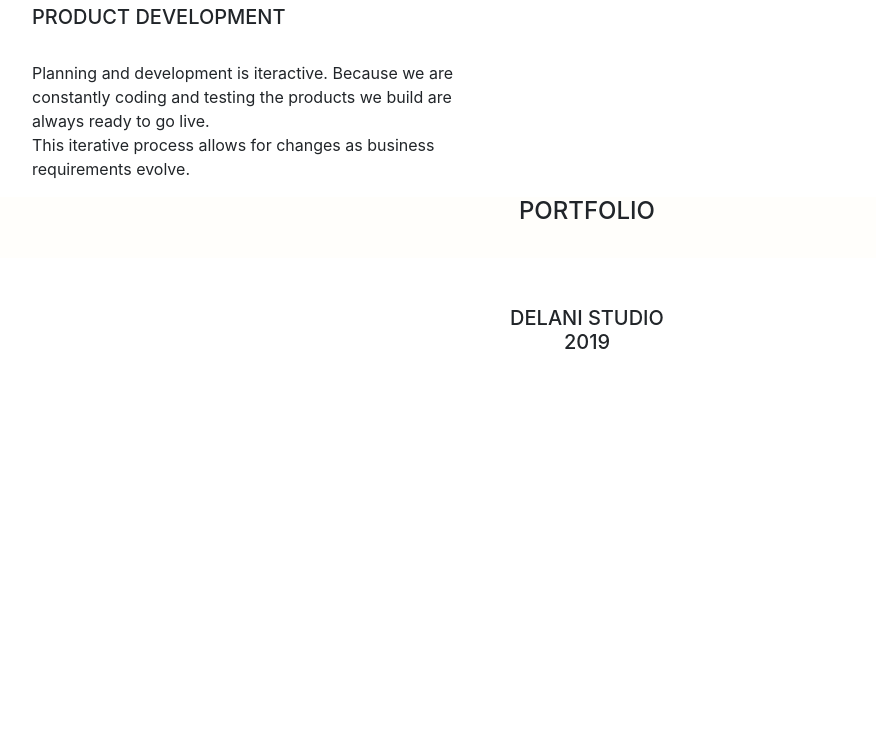
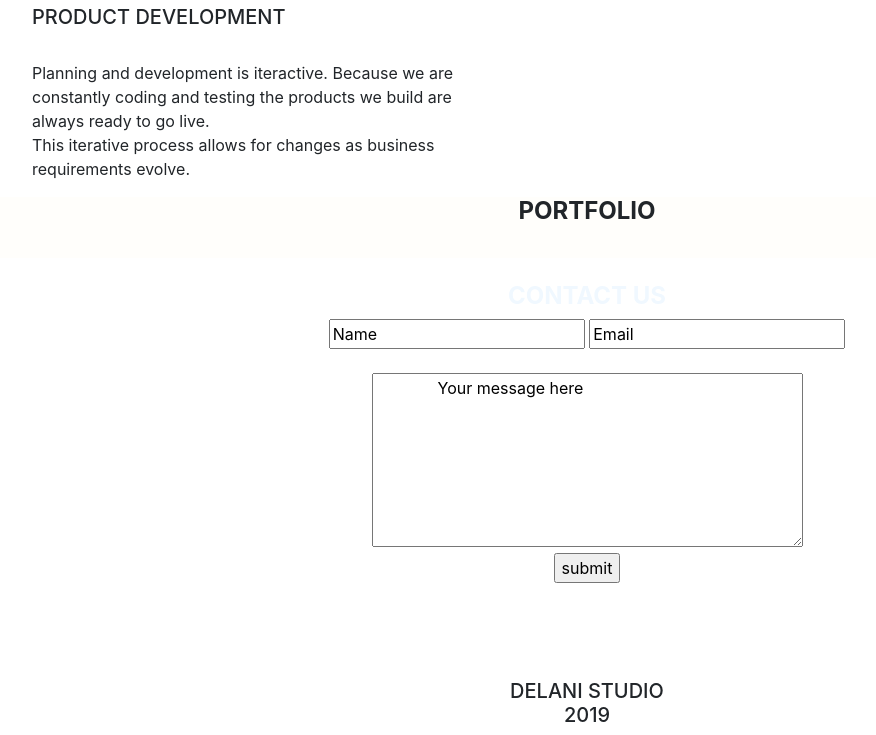
Before and after one commit to njeriigxx/Delani-Studio, a plain HTML site: page index.html in a window 1280 px wide. Shown: the part 1777-2512 px from the top of the page, without its empty margins (53-929 px from the left). Before the commit the page ends 2139 px from the top, so only its background shows below. Drawn offline with nearby package versions, Linux system fonts and the light colour scheme.

Commit message:
Added form

```diff
--- a/index.html
+++ b/index.html
@@ -28,6 +28,7 @@
             Then we help translate them into effective and elegant solutions.</p>
     </div>
     <div class="services">
+      <h4><b>SERVICES</b></h4>
         <p>Before we sign a contract or write a line of code our team will spend the necessary time needed to understand your product vision. <br>
                             The outcome of this scoping session is a proposal or high-levle statement of work. <br>
                          based on your requirements,we can provide a complete offering or just the pieces you need.
@@ -67,7 +68,7 @@
     </div>
 
     <div class="portfolio">
-        <h4 style="text-align: center;">PORTFOLIO</h4>
+        <h4 style="text-align: center;"> <b>PORTFOLIO</b></h4>
         <img src="Images/work4.jpg" alt="">
         <img src="Images/work3.jpg" alt="">
         <img src="Images/work2.jpg" alt="">
@@ -77,23 +78,24 @@
         <img src="Images/work7.jpg" alt="">
         <img src="Images/work8.jpg" alt="">
     </div> <br>
-    <!-- <div class="contact img-fluid">
-        <form>
-            <div class="row">
-              <div class="col">
-                <input type="text" class="form-control" placeholder="Name">
-              </div>
-              <div class="col">
-                <input type="text" class="form-control" placeholder="Email">
-              </div>
-            </div>
-            <div class="row">
-                <div class="col">
-                  <textarea id="subject" name="subject" placeholder="Your Message here.." ></textarea>
-                </div>
-              </div>
-          </form>
-    </div> -->
+
+
+
+         <center><div class = "col-md-12">
+          <div id = "contact">
+            <h4 style="color: aliceblue;"><b>CONTACT US</b></h4>
+            <form id="contact-Form">
+            <input id= "nameInput" type = "text" name="Name" value="Name" required>
+            <input id= "emailInput" type = "email" name="Email" value="Email" required><br><br>
+            <textarea id="comment" cols="40" rows="7">
+              Your message here
+            </textarea><br>
+            <input id="submit" type="submit" value="submit">
+            </form>
+          </div>
+        </div></center><br><br><br>
+
+
     <center><div class="footer">
         <img src="Images/twitter.png" alt="">
         <img src="Images/dribble.png" alt="">
```
